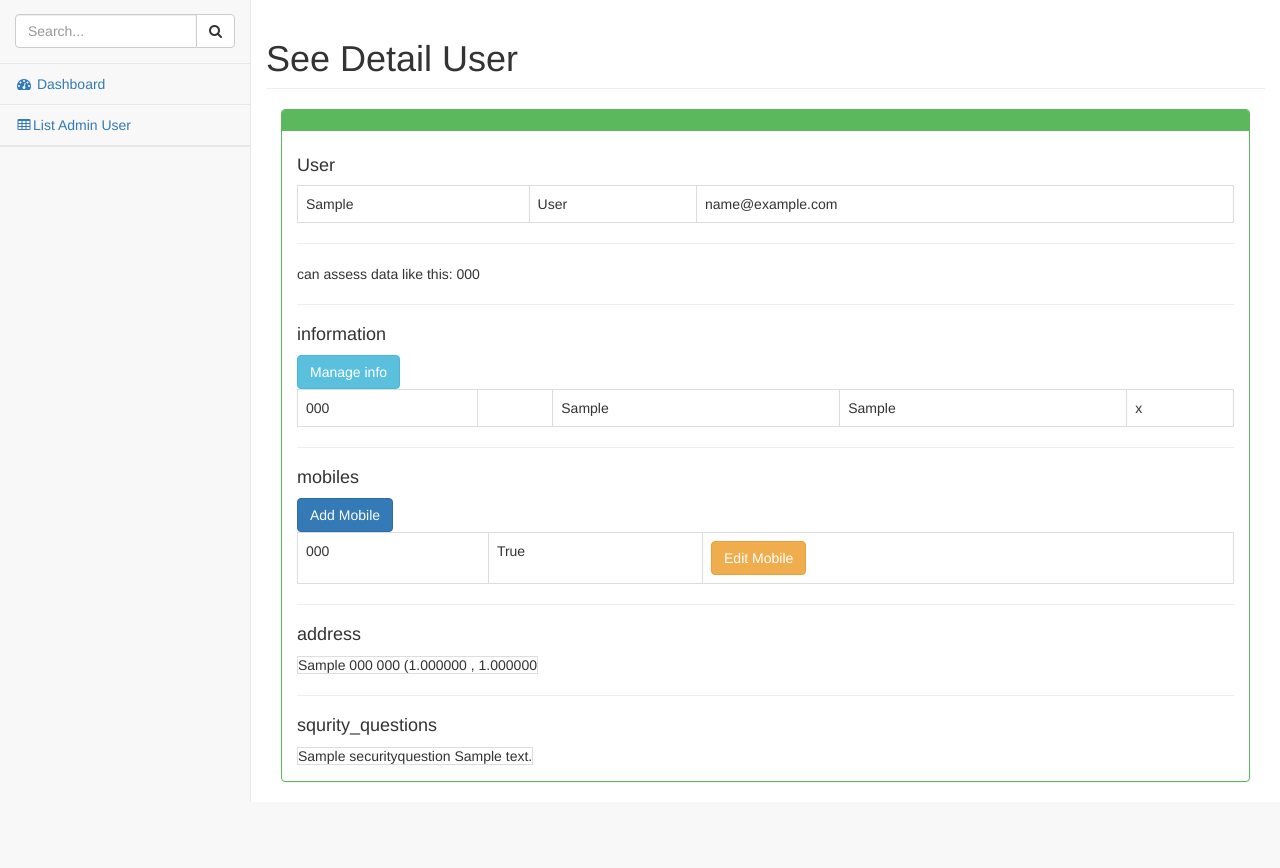
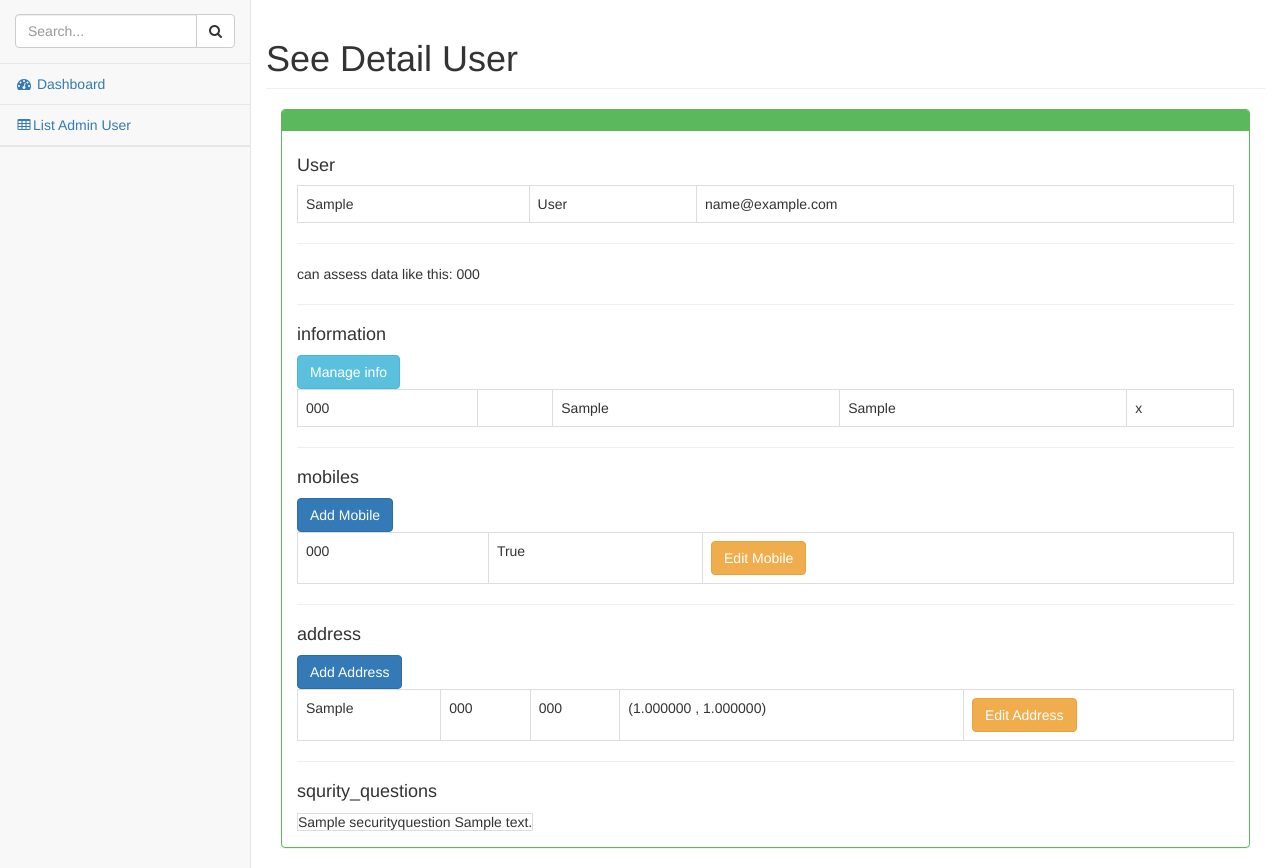
Before and after one commit to Madanifard/upload_cms, a Django app: page /user-management/user-detail/1 in a window 1280 px wide. Shown: the part 52-920 px from the top of the page. Before the commit the page ends 854 px from the top, so only its background shows below. Run offline with Django 3.2, Linux system fonts and the light colour scheme; tables that the repository leaves empty hold one stand-in row (values such as "Sample post"); some libraries are stand-ins or nearby versions.

Commit message:
Manage Address user in Panel

```diff
--- a/client/queries.py
+++ b/client/queries.py
@@ -159,3 +159,18 @@ def get_mobile_user(mobile_id):
         }
     finally:
         return output
+
+def get_address_user(address_id):
+    output = {}
+    try:
+        output = {
+            'status': True,
+            'address': Address.objects.get(id=address_id)
+        }
+    except Exception as ex:
+        output = {
+            'status': False,
+            'message': 'Address not Found'
+        }
+    finally:
+        return output
--- a/client/templates/client/user_details.html
+++ b/client/templates/client/user_details.html
@@ -71,16 +71,20 @@
                         <div>
                             <!--address-->
                             <h4>address</h4>
-                            <tabel class="table table-bordered table-hover">
+                            <a href="{% url 'address_user_manage' user_id=user.id address_id=0 %}" class="btn btn-primary">Add Address</a>
+                            <table class="table table-bordered table-hover">
                                 {% for addres in address.all  %}
                                     <tr>
                                         <td>{{ addres.directions}}</td>
                                         <td>{{ addres.postal_code }}</td>
                                         <td>{{ addres.phone }}</td>
-                                        <td>({{ addres.latitude }}  , {{ addres.longitude }}</td>
+                                        <td>({{ addres.latitude }}  , {{ addres.longitude }})</td>
+                                        <td>
+                                        <a href="{% url 'address_user_manage' user_id=user.id address_id=addres.id %}" class="btn btn-warning">Edit Address</a>
+                                        </td>
                                     </tr>
                                 {% endfor %}
-                            </tabel>
+                            </table>
                         </div>
                         <hr>
                         <div>
--- a/client/urls.py
+++ b/client/urls.py
@@ -8,7 +8,8 @@ urlpatterns = [
     path('list-admin-user/', views.AdminUserList.as_view(), name='list_admin_user'),
     path('user-detail/<int:user_id>', views.UserDetails.as_view(), name='user_detail'),
     path('infromation-user-manage/<int:user_id>', views.InformationUserManage.as_view(), name='infromation_user_manage'),
-    path('mobile-user-manage/<int:user_id>/<int:mobile_id>', views.MobileUserManage.as_view(), name='mobile_user_manage')
+    path('mobile-user-manage/<int:user_id>/<int:mobile_id>', views.MobileUserManage.as_view(), name='mobile_user_manage'),
+    path('address-user-manage/<int:user_id>/<int:address_id>', views.AddressManagement.as_view(), name='address_user_manage'),
 ]
 
 if settings.DEBUG:
--- a/client/views.py
+++ b/client/views.py
@@ -121,3 +121,44 @@ class MobileUserManage(View):
                 'user_id': user_id,
                 'mobile_id': mobile_id,
             })
+
+class AddressManagement(View):
+    def get(self, request, user_id, address_id=0):
+        queries.check_exists_user(user_id)
+        is_edit = False
+        if address_id:
+            address = queries.get_address_user(address_id)
+            if address['status']:
+                form = forms.AddressUser(instance=address['address'])
+                is_edit = True
+            else:
+                form = forms.AddressUser()
+        else:
+            form = forms.AddressUser()
+
+        return render(request, 'client/address_user_manage.html', {
+            'form': form,
+            'is_edit': is_edit,
+            'user_id': user_id,
+            'address_id': address_id,
+        })
+
+    def post(self, request, user_id=0, address_id=0):
+        address = queries.get_address_user(address_id)
+        if address['status']:
+            form = forms.AddressUser(request.POST, instance=address['address'])
+            is_edit = True
+        else:
+            form = forms.AddressUser(request.POST)
+            is_edit = False
+
+        if form.is_valid():
+            form.save()
+            return redirect(reverse('user_detail', args=[user_id]))
+        else:
+            return render(request, 'client/address_user_manage.html', {
+                'form': form,
+                'is_edit': is_edit,
+                'user_id': user_id,
+                'address_id': address_id,
+            })
```
Also changed, not shown: client/forms.py (+6 -1 lines), client/templates/client/address_user_manage.html (added, +53 -0 lines).
